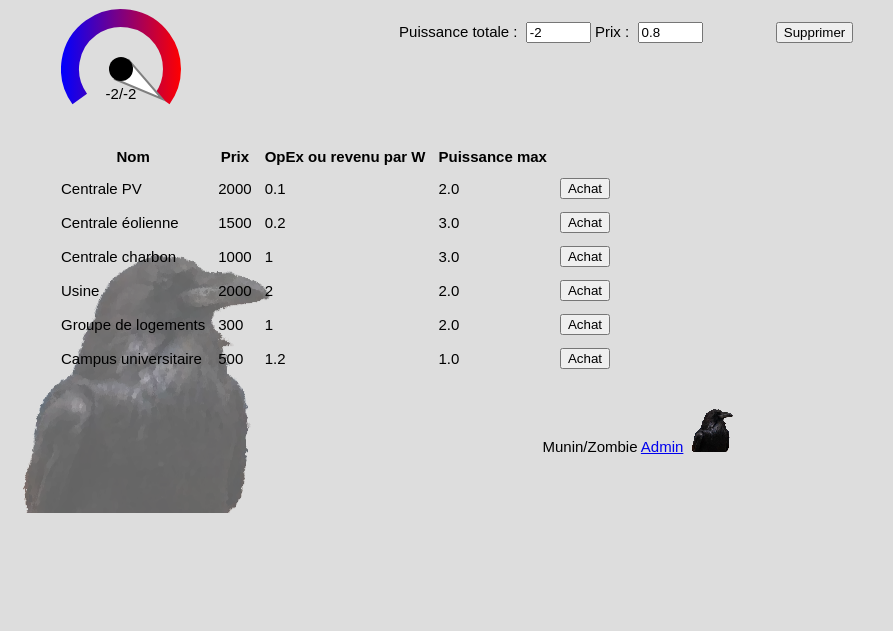
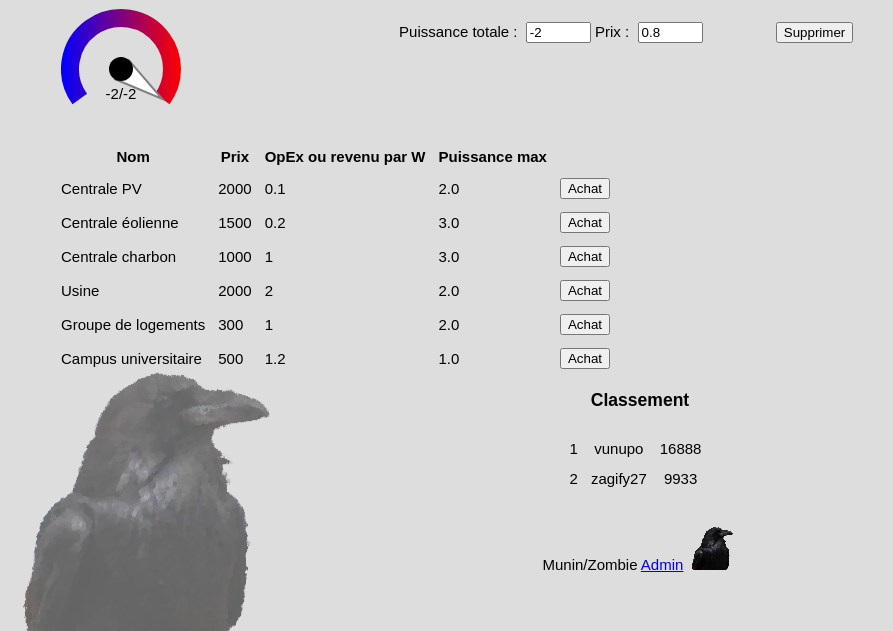
Before and after one commit to space-lux/stage1-ens-zombie, a Django app: template munin/templates/munin/jeu.html in a window 1280 px wide. Shown: the part 1194-1825 px from the top of the page, without its empty margins (0-893 px from the left). Before the commit the page ends 1707 px from the top, so only its background shows below. Run offline with Django 3.2, Linux system fonts and the light colour scheme; the template is opened without the code that fills it: values that come from a table or form of the project are taken from there, others are empty; data comes from the database, SQL or seed files in the repository; both versions use the stored data as it was after the commit.

Commit message:
correction d'un dernier détail sur le calcul du prix, ajout du classement des joueurs

```diff
--- a/munin/static/munin/style.css
+++ b/munin/static/munin/style.css
@@ -24,6 +24,6 @@ footer {
 	margin-top:30px;
 }
 
-#table_type_agents th, #table_type_agents td {
+#table_type_agents th, #table_type_agents td, #table_classement td {
 	padding-right:10px;
 }
--- a/munin/templates/munin/affichage_reseau.html
+++ b/munin/templates/munin/affichage_reseau.html
@@ -43,7 +43,7 @@
 	function f_c(prix){
 		var p=0;
 		for(i in ordres) {
-			if(ordres[i].prix*1>=prix && ordres[i].puissance*1<0)
+			if(ordres[i].prix*1>prix && ordres[i].puissance*1<0) // l'inégalité stricte n'est pas "physiquement" correcte mais nécéssaire pour que le reste fonctionne correctement
 				p+=ordres[i].puissance*1;
 		}
 		return p;
@@ -85,7 +85,7 @@
 
 	function prix_intersect() {
 		var i=0;
-		while(f_p(prix_reseau[i])< -f_c(prix_reseau[i])) {
+		while(f_p(prix_reseau[i])+f_c(prix_reseau[i])<0) {
 			i++;
 		}
 		if(i==prix_reseau.length)
@@ -276,13 +276,14 @@
 				joueurs[i]={
 					'nom':json_files[f2][i].fields.nom,
 					'pk':json_files[f2][i].pk,
-					'i':i
+					'i':i,
+					'argent':json_files[f2][i].fields.argent
 					};
 				joueurs_par_pk[joueurs[i].pk]=joueurs[i];
 			}
 		}
 		loadJSON(f2,cb2);
 	}
-	setTimeout(maj_data_lente,300);
-	setInterval(maj_data_lente,6000);
+	setTimeout(maj_data_lente,400);
+	setInterval(maj_data_lente,3000);
 </script>
--- a/munin/templates/munin/jeu.html
+++ b/munin/templates/munin/jeu.html
@@ -38,6 +38,13 @@
 			{% for ta in type_agents %}
 				{% include "munin/type_agent.html" %}
 			{% endfor %}
+		</tbody>
+	</table>
+</div>
+<div style="text-align:center;">
+	<h3>Classement</h3>
+	<table style="margin:auto">
+		<tbody id="table_classement">
 		</tbody>
 	</table>
 </div>
@@ -148,6 +155,17 @@
 		DraC.$("span_puissance").innerHTML=Math.round(agents[joueurs_par_pk[joueur.pk].i].value*10)/10;
 	}
 	setInterval(vitesse,500);
+
+	function classement() {
+		var t=DraC.$("table_classement");
+		t.innerHTML="";
+		var j_c=joueurs.slice();
+		j_c.sort(function(a,b){return b.argent-a.argent});
+		for(var i=0;i<j_c.length;i++) {
+			t.innerHTML+="<tr><td>"+(i+1)+"</td><td>"+j_c[i].nom+"</td><td>"+Math.round(j_c[i].argent)+"</td></tr>";
+		}
+	}
+	setInterval(classement,1500);
 </script>
 
 <template style="display:none;" id="template_ordre">
--- a/munin/views.py
+++ b/munin/views.py
@@ -34,7 +34,7 @@ def data(request):
 	return r
 
 def joueurs(request):
-	r=HttpResponse(serialize('json',Joueur.objects.all(),fields=('nom',)))
+	r=HttpResponse(serialize('json',Joueur.objects.all(),fields=('nom','argent')))
 	r['Cache-Control']='no-cache,no-store'
 	return r
 
```
Also changed, not shown: db.sqlite3.
